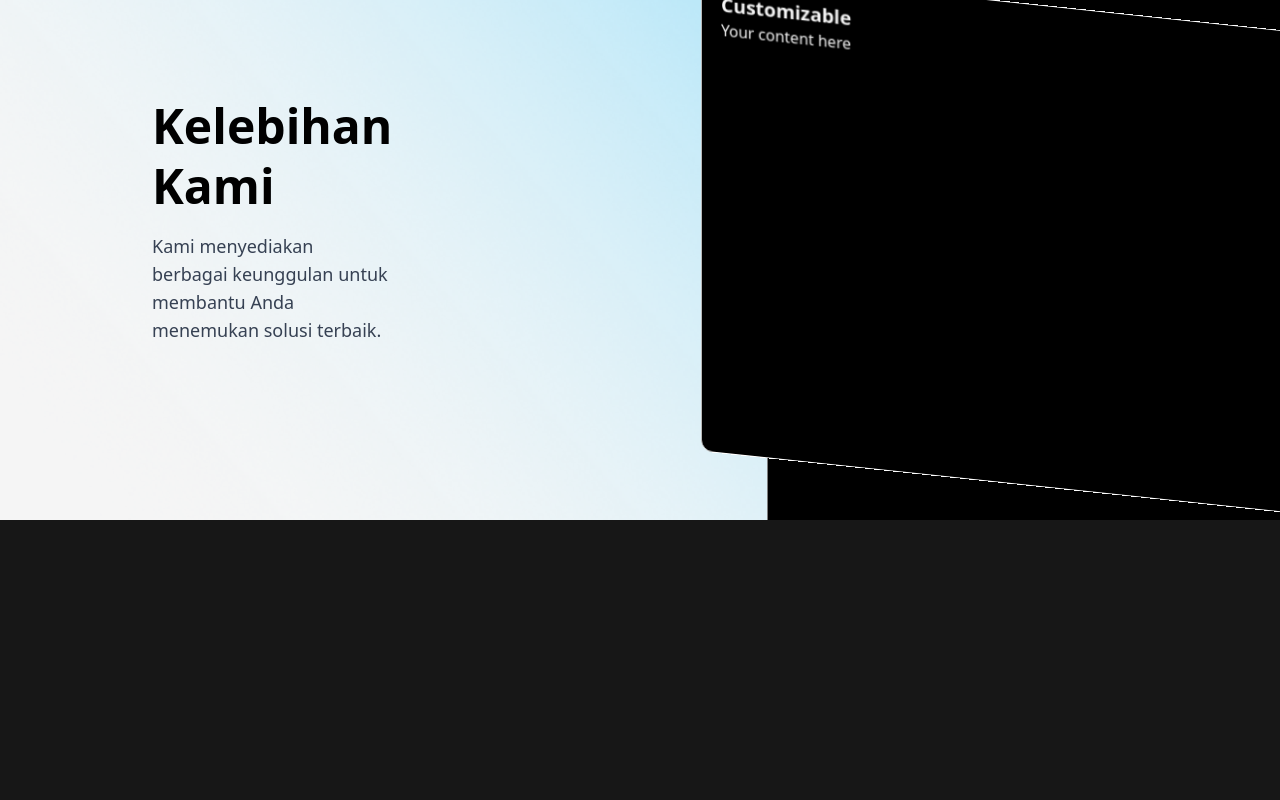
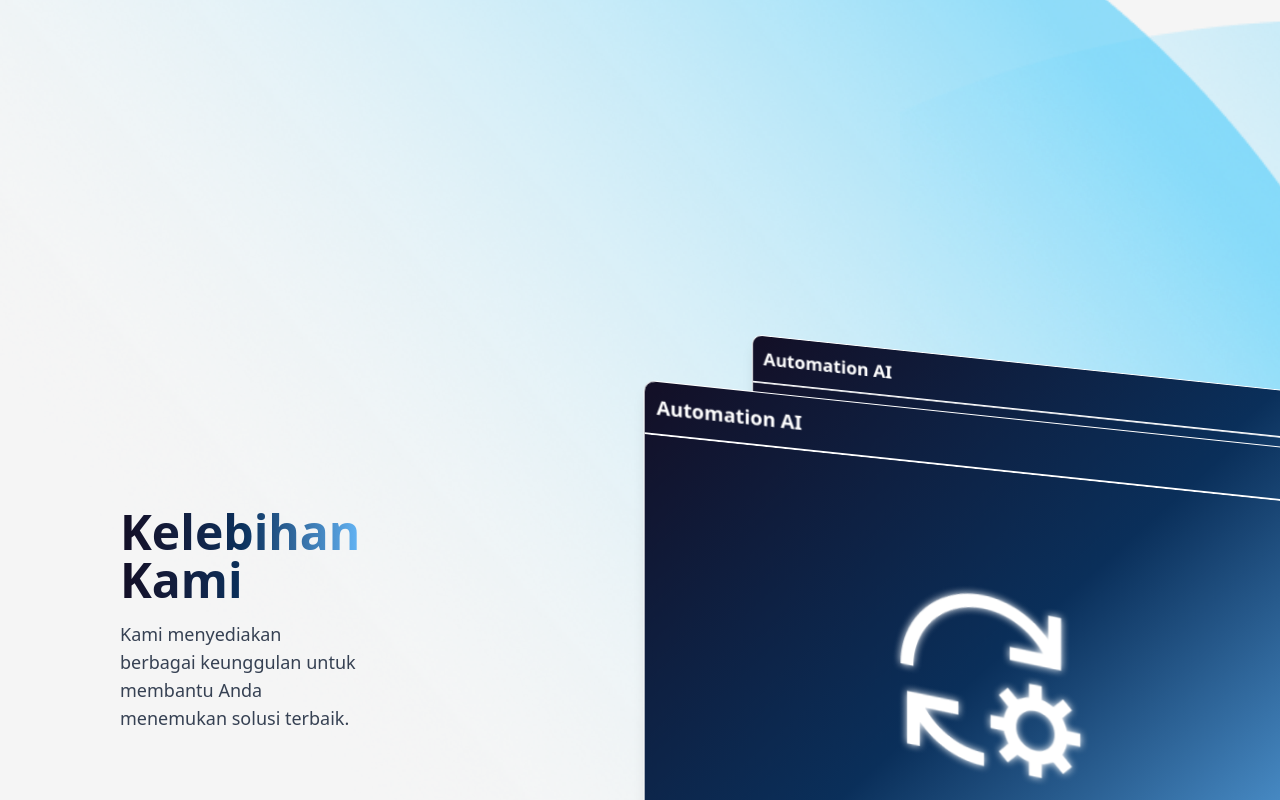
Before and after one commit to InsanBusted/hackathon-uin, a Next.js app: page /components/home/advantage in a window 1280 px wide. Shown: the part 280-1080 px from the top of the page. Before the commit the page ends 800 px from the top, so only its background shows below. Built offline with nearby package versions, Linux system fonts and the light colour scheme.

Commit message:
edit homepage

```diff
--- a/app/components/home/advantage/page.tsx
+++ b/app/components/home/advantage/page.tsx
@@ -7,7 +7,7 @@ const Advantage = () => {
     "url('/image/blueCircle.png')",
   ];
 
-  const PositionImage = () => ["-30px 30px", "900px 150px"];
+  const PositionImage = () => ["-30px 30px", "900px 300px"];
 
   const backgroundSize = () => ["1500px", "1500px"];
 
@@ -19,12 +19,12 @@ const Advantage = () => {
         backgroundSize: backgroundSize().join(", "),
         backgroundRepeat: "no-repeat",
       }}
-      className="relative w-full h-[100vh] flex px-8 overflow-hidden bg-[#F5F5F5]"
+      className="relative w-full h-[200vh] flex overflow-hidden bg-[#F5F5F5]"
     >
       <div className="flex items-center w-full gap-10">
         {/* Left Side — Title */}
         <div className="flex flex-col max-w-lg mt-[200px] ms-30">
-          <h2 className="text-4xl md:text-5xl font-semibold text-black leading-tight">
+          <h2 className="text-4xl md:text-5xl font-bold bg-gradient-to-r from-[#130F26] via-[#0A2F5A] to-[#64B5F6] bg-clip-text text-transparent">
             Kelebihan Kami
           </h2>
           <p className="mt-4 text-gray-700 text-lg">
@@ -45,17 +45,69 @@ const Advantage = () => {
                 height={500}
                 width={700}
               >
-                <Card className="p-5">
-                  <h3 className="text-xl font-bold">Reliable</h3>
-                  <p>Your content here</p>
+                {/* CARD 1 */}
+                <Card style={{
+                    background:
+                      "linear-gradient(135deg, #130F26, #0A2F5A, #64B5F6)",
+                  }}
+                  className="relative rounded-xl shadow-lg">
+                  <h3 className="text-xl font-bold text-white p-3">
+                    Automation AI
+                  </h3>
+                  <hr className="border-t-2 border-white mb-4" />
+
+                  <div className="flex justify-center items-center h-[400px]">
+                    <Image
+                      src="/image/VectorAI.png"
+                      width={200}
+                      height={100}
+                      alt=""
+                    />
+                  </div>
                 </Card>
-                <Card className="p-5">
-                  <h3 className="text-xl font-bold">Smooth</h3>
-                  <p>Your content here</p>
+
+                {/* CARD 2 */}
+                <Card
+                  style={{
+                    background:
+                      "linear-gradient(135deg, #130F26, #0A2F5A, #64B5F6)",
+                  }}
+                  className="relative rounded-xl shadow-lg"
+                >
+                  <h3 className="text-xl font-bold text-white p-3">
+                    Automation AI
+                  </h3>
+                  <hr className="border-t-2 border-white mb-4" />
+
+                  <div className="flex justify-center items-center h-[400px]">
+                    <Image
+                      src="/image/VectorAI.png"
+                      width={200}
+                      height={100}
+                      alt=""
+                    />
+                  </div>
                 </Card>
-                <Card className="p-5">
-                  <h3 className="text-xl font-bold">Customizable</h3>
-                  <p>Your content here</p>
+
+                {/* CARD 3 */}
+                <Card style={{
+                    background:
+                      "linear-gradient(135deg, #130F26, #0A2F5A, #64B5F6)",
+                  }}
+                  className="relative rounded-xl shadow-lg">
+                  <h3 className="text-xl font-bold text-white p-3">
+                    Automation AI
+                  </h3>
+                  <hr className="border-t-2 border-white mb-4" />
+
+                  <div className="flex justify-center items-center h-[400px]">
+                    <Image
+                      src="/image/VectorAI.png"
+                      width={200}
+                      height={100}
+                      alt=""
+                    />
+                  </div>
                 </Card>
               </CardSwap>
             </div>
--- a/app/components/home/jobs/page.tsx
+++ b/app/components/home/jobs/page.tsx
@@ -52,10 +52,10 @@ const JobsList: Job[] = [
 
 const JobsComponent = () => {
   return (
-    <div className="bg-white p-10">
-      <h1 className="text-black text-4xl font-bold mb-10 text-center">
+    <div className="bg-gradient-to-b from-[#F5F5F5] to-[#FFFFFF] p-10">
+      <h2 className="text-4xl md:text-5xl font-bold bg-gradient-to-r from-[#130F26] via-[#0A2F5A] to-[#64B5F6] bg-clip-text text-transparent mb-10">
         Daftar Pekerjaan
-      </h1>
+      </h2>
 
       <div className="flex justify-center bg-card rounded-md p-6">
         <div className="flex gap-x-10">
```
Also changed, not shown: public/image/VectorAI.png (added).
